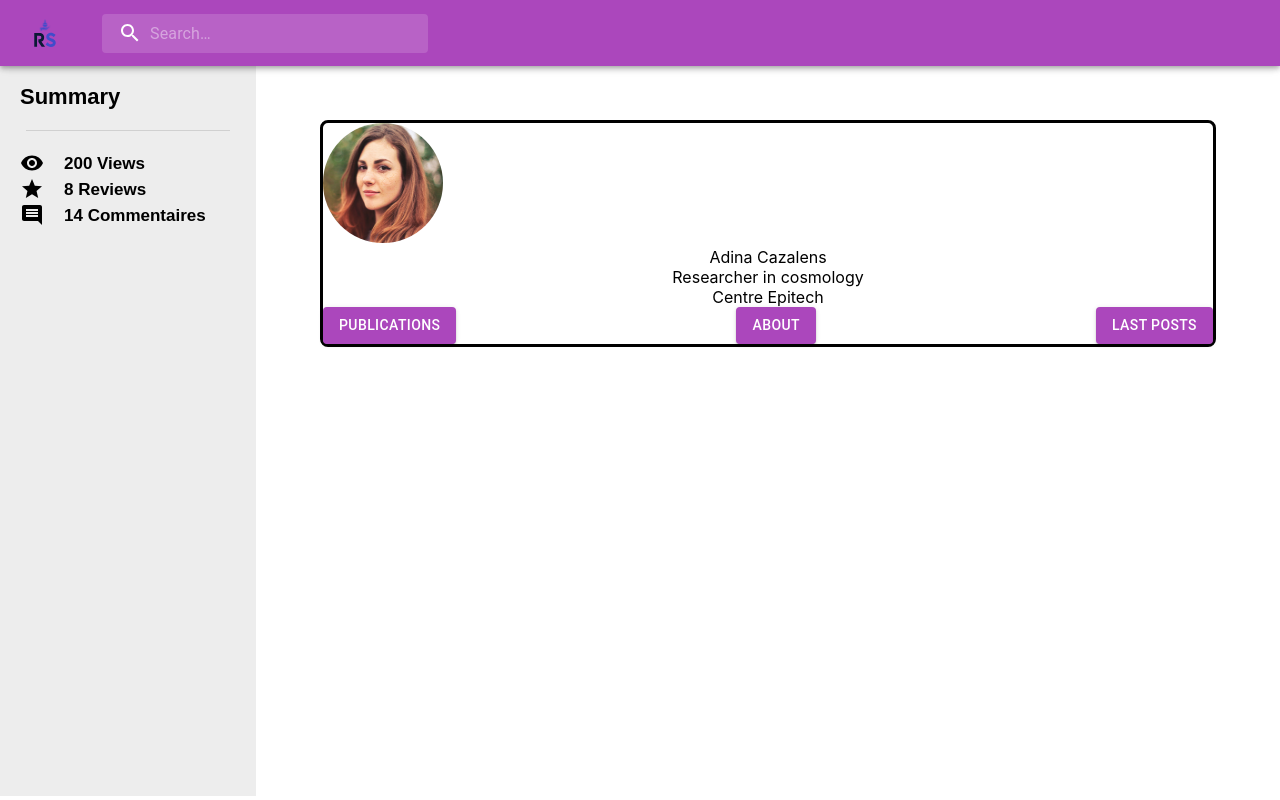
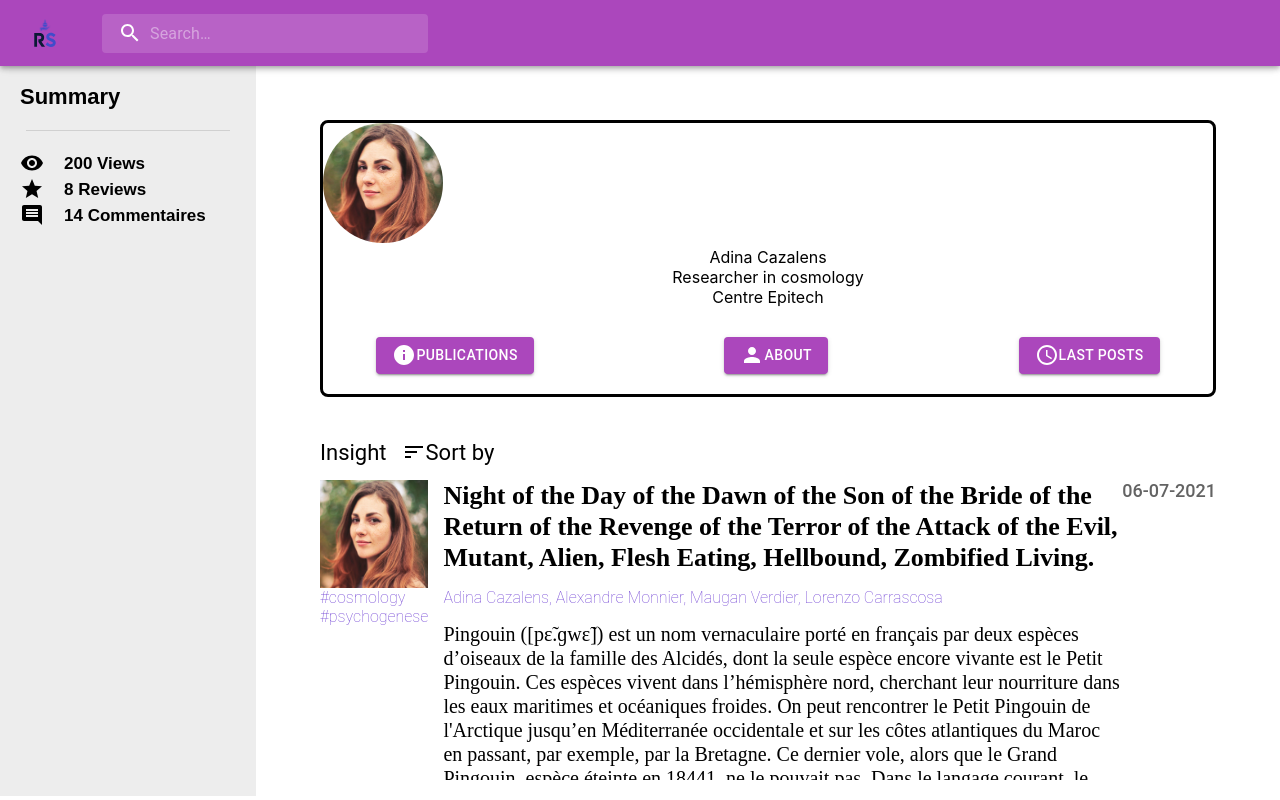
Before and after one commit to researchshare-official/frontend, a Next.js app: page / in a window 1280 px wide. Built offline with nearby package versions, Linux system fonts and the light colour scheme.

Commit message:
continue the profileContent

```diff
--- /dev/null
+++ b/components/Profile/OnePublication.tsx
@@ -0,0 +1,136 @@
+import { NextPage } from 'next';
+import { useRouter } from 'next/router';
+import Image from 'next/image';
+import { styled } from '@mui/material/styles';
+import { IconButton } from '@mui/material';
+import ArrowDropUpIcon from '@mui/icons-material/ArrowDropUp';
+import CommentIcon from '@mui/icons-material/Comment';
+
+const BoxPublication = styled('div')(({ theme }) => ({
+    display: 'flex',
+    flexDirection: 'row',
+}));
+
+const ImageTags = styled('div')(({ theme }) => ({
+    display: 'flex',
+    flexDirection: 'column',
+}));
+
+const BoxText = styled('div')(({ theme }) => ({
+    display: 'flex',
+    flexDirection: 'column',
+}));
+
+const Date = styled('div')(({ theme }) => ({
+    display: 'flex',
+    flexDirection: 'column',
+}));
+
+const Title = styled('div')(({ theme }) => ({
+    fontFamily: 'Abhaya Libre ExtraBold',
+    fontStyle: 'normal',
+    fontWeight: 'bold',
+    fontSize: '26px',
+    lineHeight: '31px',
+    color: '#000000',
+    marginLeft: '15px',
+}));
+
+const Author = styled('div')(({ theme }) => ({
+    fontFamily: 'Roboto',
+    fontStyle: 'normal',
+    fontWeight: '200',
+    fontSize: '16px',
+    lineHeight: '19px',
+    color: '#7447D5',
+    marginLeft: '15px',
+    marginTop: '15px',
+}));
+
+const Content = styled('div')(({ theme }) => ({
+    fontFamily: 'Abhaya Libre',
+    fontStyle: 'normal',
+    fontWeight: 'normal',
+    fontSize: '20px',
+    lineHeight: '24px',
+    color: '#000000',
+    marginLeft: '15px',
+    marginTop: '15px',
+}));
+
+const Tag = styled('div')(({ theme }) => ({
+    fontFamily: 'Roboto',
+    fontStyle: 'normal',
+    fontWeight: '200',
+    fontSize: '16px',
+    lineHeight: '19px',
+    color: '#7447D5',
+}));
+
+const DateText = styled('div')(({ theme }) => ({
+    fontFamily: 'Roboto',
+    fontStyle: 'normal',
+    fontWeight: '500',
+    fontSize: '18px',
+    lineHeight: '21px',
+    color: '#636363',
+    whiteSpace: 'nowrap',
+}));
+
+const LikeComments = styled('div')(({ theme }) => ({
+    marginLeft: '70%',
+}));
+
+const NbLikes = styled('div')(({ theme }) => ({
+    fontFamily: 'Roboto',
+    fontStyle: 'normal',
+    fontWeight: '500',
+    fontSize: '18px',
+    lineHeight: '21px',
+    color: '#636363',
+    whiteSpace: 'nowrap',
+}));
+
+const NbComments = styled('div')(({ theme }) => ({
+    fontFamily: 'Roboto',
+    fontStyle: 'normal',
+    fontWeight: '500',
+    fontSize: '18px',
+    lineHeight: '21px',
+    color: '#636363',
+    whiteSpace: 'nowrap',
+}));
+
+const OnePublication: NextPage = () => {
+    const router = useRouter();
+
+    return (
+        <BoxPublication>
+            <ImageTags>
+                <Image src="/ProfileImg.PNG" height={120} width={120} alt="ResearchShare logo" />
+                <Tag> #cosmology </Tag>
+                <Tag> #psychogenese </Tag>
+            </ImageTags>
+            <BoxText>
+                <Title> Night of the Day of the Dawn of the Son of the Bride of the Return of the Revenge of the Terror of the Attack of the Evil, Mutant, Alien, Flesh Eating, Hellbound, Zombified Living. </Title>
+                <Author> Adina Cazalens, Alexandre Monnier, Maugan Verdier, Lorenzo Carrascosa </Author>
+                <Content> Pingouin ([pɛ̃.ɡwɛ̃]) est un nom vernaculaire porté en français par deux espèces d’oiseaux de la famille des Alcidés, dont la seule espèce encore vivante est le Petit Pingouin. Ces espèces vivent dans l’hémisphère nord, cherchant leur nourriture dans les eaux maritimes et océaniques froides. On peut rencontrer le Petit Pingouin de l'Arctique jusqu’en Méditerranée occidentale et sur les côtes atlantiques du Maroc en passant, par exemple, par la Bretagne. Ce dernier vole, alors que le Grand Pingouin, espèce éteinte en 18441, ne le pouvait pas. Dans le langage courant, le mot « pingouin » désigne souvent des manchots de manière abusive, notamment dans la culture populaire. </Content>
+                <LikeComments>
+                    <IconButton>
+                        <NbLikes> 1500 </NbLikes>
+                        <ArrowDropUpIcon/>
+                    </IconButton>
+                    <IconButton>
+                        <NbComments> 200 </NbComments>
+                        <CommentIcon/>
+                    </IconButton>
+                </LikeComments>
+            </BoxText>
+            <Date>
+                <DateText> 06-07-2021 </DateText>
+            </Date>
+        </BoxPublication>
+    );
+};
+
+export default OnePublication;
--- a/components/Profile/ProfileContent.tsx
+++ b/components/Profile/ProfileContent.tsx
@@ -1,9 +1,17 @@
 import { NextPage } from 'next';
 import { useRouter } from 'next/router';
 import { Button } from '@mui/material';
-import { styled, alpha } from '@mui/material/styles';
+import { styled } from '@mui/material/styles';
 import Image from 'next/image';
+import InfoIcon from '@mui/icons-material/Info';
+import PersonIcon from '@mui/icons-material/Person';
+import SortIcon from '@mui/icons-material/Sort';
+import AccessTimeIcon from '@mui/icons-material/AccessTime';
 import styles from '../../styles/ProfileContent.module.css';
+import OnePublication from './OnePublication';
+import List from '@mui/material/List';
+import { Divider } from '@mui/material';
+import { Box } from '@mui/system';
 
 const BoxProfile = styled('div')(({ theme }) => ({
     border: 'solid',
@@ -23,25 +31,79 @@ const Filters = styled('div')(({ theme }) => ({
     display: 'flex',
     flexDirection: 'row',
     justifyContent: 'space-between',
+    marginTop: "30px",
+    paddingBottom: '20px',
+}));
+
+const Insight = styled('div')(({ theme }) => ({
+    fontFamily: 'Roboto',
+    fontStyle: 'normal',
+    fontWeight: 'normal',
+    fontSize: '22px',
+    lineHeight: '26px',
+    color: '#000000',
+    marginRight: '15px',
+}));
+
+const SortBy = styled('div')(({ theme }) => ({
+    fontFamily: 'Roboto',
+    fontStyle: 'normal',
+    fontWeight: 'normal',
+    fontSize: '22px',
+    lineHeight: '26px',
+    color: '#000000',
 }));
 
 const ProfileContent: NextPage = () => {
     const router = useRouter();
 
     return (
+        <div>
         <BoxProfile>
-            <Image src="/ProfileImg.PNG" height={120} width={120} className={ styles.ImgProfile } alt="ResearchShare logo" />
+            <Image src="/ProfileImg.PNG" height={120} width={120} className={ styles.ImgProfile } alt="Profile image" />
             <InfoBox>
                 <span style={{ margin: 'auto' }}> Adina Cazalens </span>
                 <span style={{ margin: 'auto' }}> Researcher in cosmology </span>
                 <span style={{ margin: 'auto' }}> Centre Epitech </span>
             </InfoBox>
             <Filters>
-                <Button variant="contained"> Publications </Button>
-                <Button variant="contained"> About </Button>
-                <Button variant="contained"> Last posts </Button>
+                <Button variant="contained" style={{ marginLeft: "6%" }}>
+                    <InfoIcon/>
+                    <span> Publications </span>
+                </Button>
+                <Button variant="contained">
+                    <PersonIcon/>
+                    <span> About </span>
+                </Button>
+                <Button variant="contained" style={{ marginRight: "6%" }}>
+                    <AccessTimeIcon/>
+                    <span> Last posts </span>
+                </Button>
             </Filters>
         </BoxProfile>
+        <Box style={{ position: 'absolute', top: '55%', left: '25%', display: 'flex' }}>
+            <Insight> Insight </Insight>
+            <SortIcon/>
+            <SortBy> Sort by </SortBy>
+        </Box>
+
+        <List style={{ position: 'absolute', top: '60%', left: '25%' }}
+            sx={{
+                width: '70%',
+                overflow: 'auto',
+                maxHeight: 300,
+                '& ul': { padding: 0 },
+            }}
+            subheader={<li />}>
+            {[1, 2, 3, 4, 5].map(x =>
+                <Box>
+                    <OnePublication/>
+                    <Divider style={{ width: '60%', margin: 'auto', marginTop: '30px', marginBottom: '30px' }}/>
+                </Box>
+            )}
+        </List>
+
+        </div>
     );
 };
 
--- a/styles/globals.css
+++ b/styles/globals.css
@@ -1,5 +1,6 @@
 html,
 body {
+  overflow-y: hidden;
   padding: 0;
   margin: 0;
   font-family: -apple-system, BlinkMacSystemFont, Segoe UI, Roboto, Oxygen,
```
